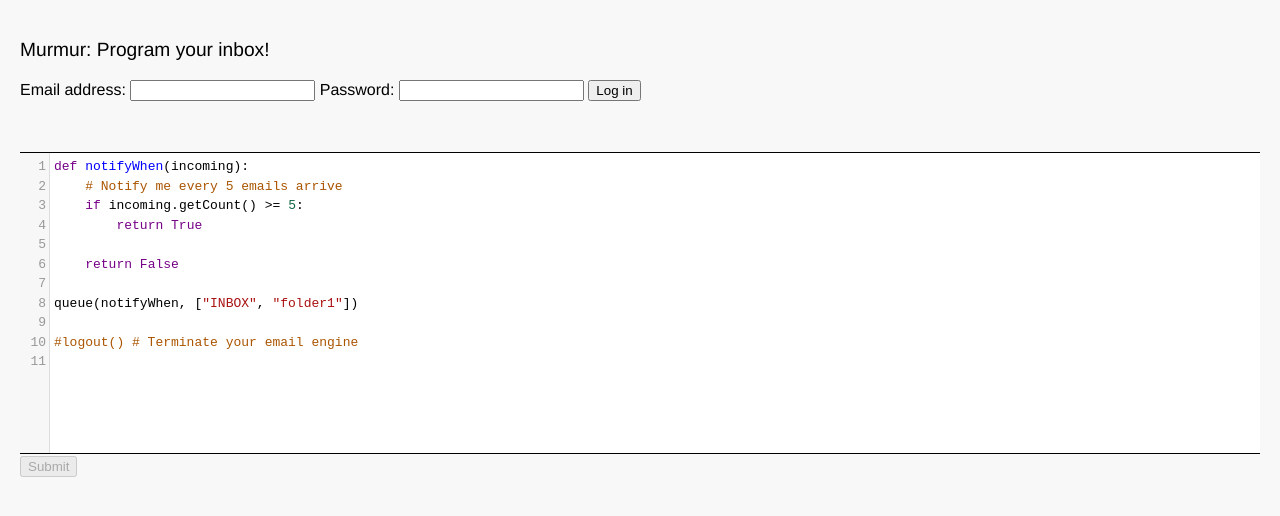
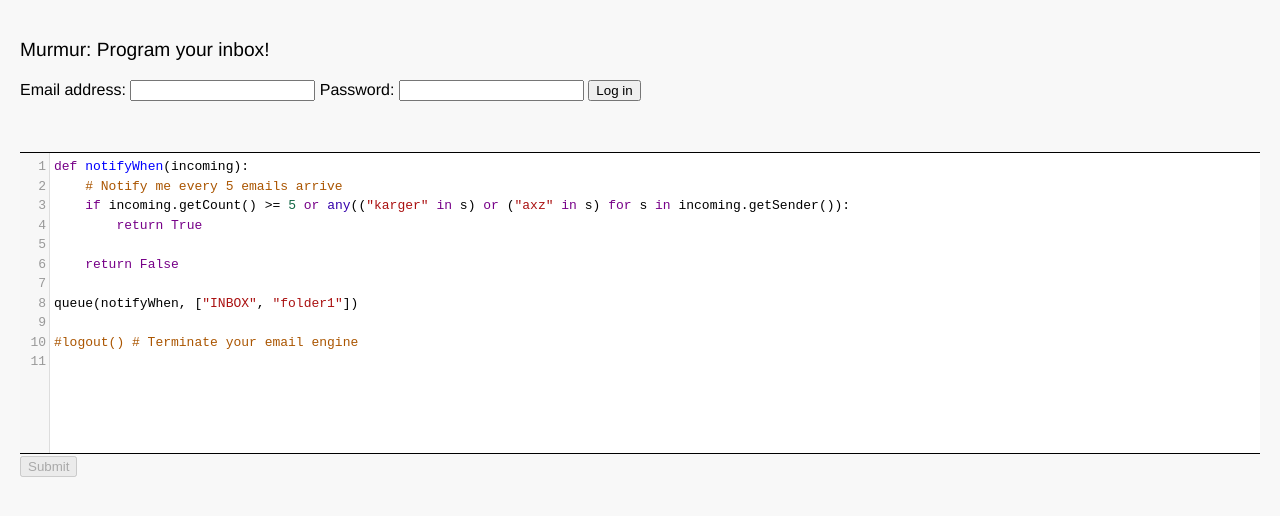
Before and after one commit to soyapark/murmur-doc, a plain HTML site: page editor/python/index.html in a window 1280 px wide. Drawn offline with nearby package versions, Linux system fonts and the light colour scheme; a web font is replaced by a local one.

Commit message:
Update sample code

```diff
--- a/editor/python/index.html
+++ b/editor/python/index.html
@@ -61,7 +61,7 @@
       <div style="padding-top:  50px;"><textarea id="code" name="code">
 def notifyWhen(incoming):
     # Notify me every 5 emails arrive
-    if incoming.getCount() >= 5:
+    if incoming.getCount() >= 5 or any(("karger" in s) or ("axz" in s) for s in incoming.getSender()):
         return True
 
     return False
```
